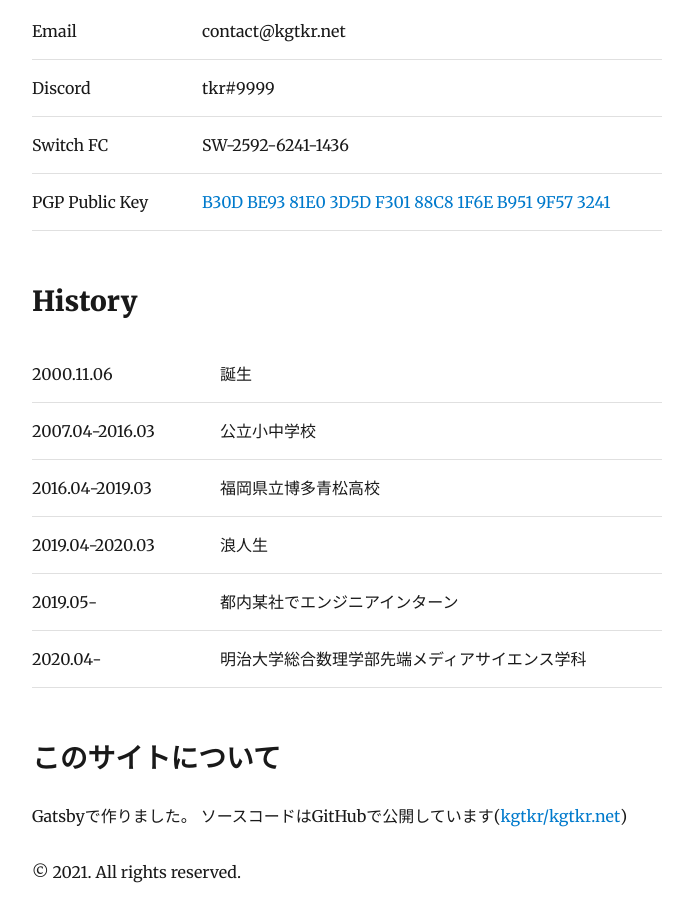
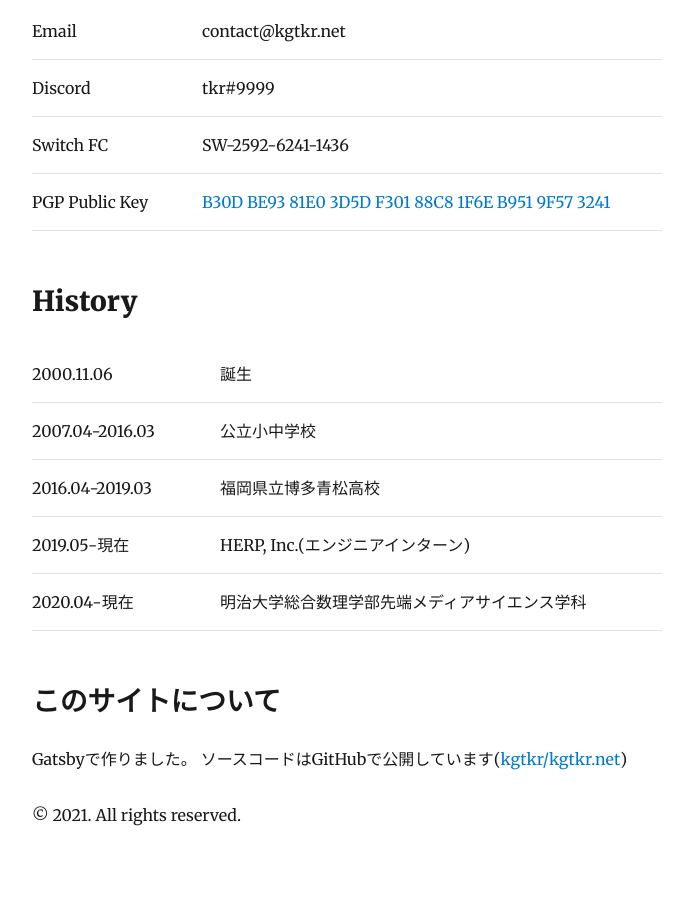
Before and after one commit to kgtkr/kgtkr.net, a Gatsby site: page /about in a window 1280 px wide. Shown: the part 1992-2914 px from the top of the page, without its empty margins (293-986 px from the left). After the commit the page ends 2863 px from the top, so only its background shows below. Built offline with nearby package versions, Linux system fonts and the light colour scheme; Gatsby itself is replaced by a stand-in of ours; some packages are replaced by stand-ins of ours.

Commit message:
about修正

```diff
--- a/src/pages/about.js
+++ b/src/pages/about.js
@@ -214,15 +214,11 @@ class AboutPage extends React.Component {
               <td>福岡県立博多青松高校</td>
             </tr>
             <tr>
-              <td>2019.04-2020.03</td>
-              <td>浪人生</td>
+              <td>2019.05-現在</td>
+              <td>HERP, Inc.(エンジニアインターン)</td>
             </tr>
             <tr>
-              <td>2019.05-</td>
-              <td>都内某社でエンジニアインターン</td>
-            </tr>
-            <tr>
-              <td>2020.04-</td>
+              <td>2020.04-現在</td>
               <td>明治大学総合数理学部先端メディアサイエンス学科</td>
             </tr>
           </tbody>
```
